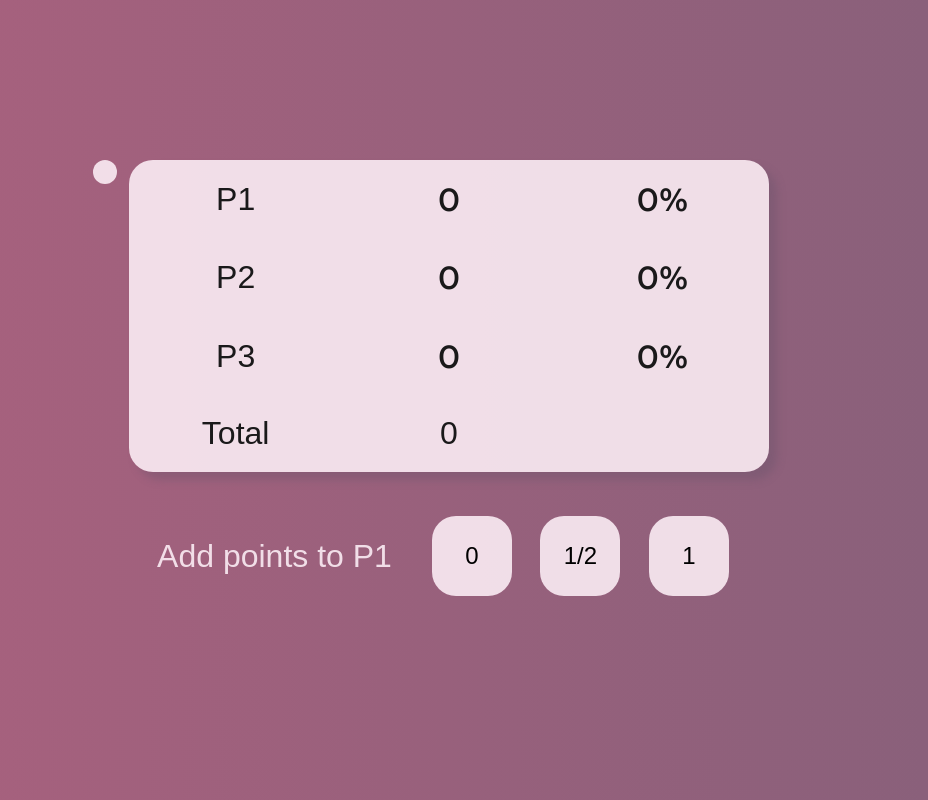
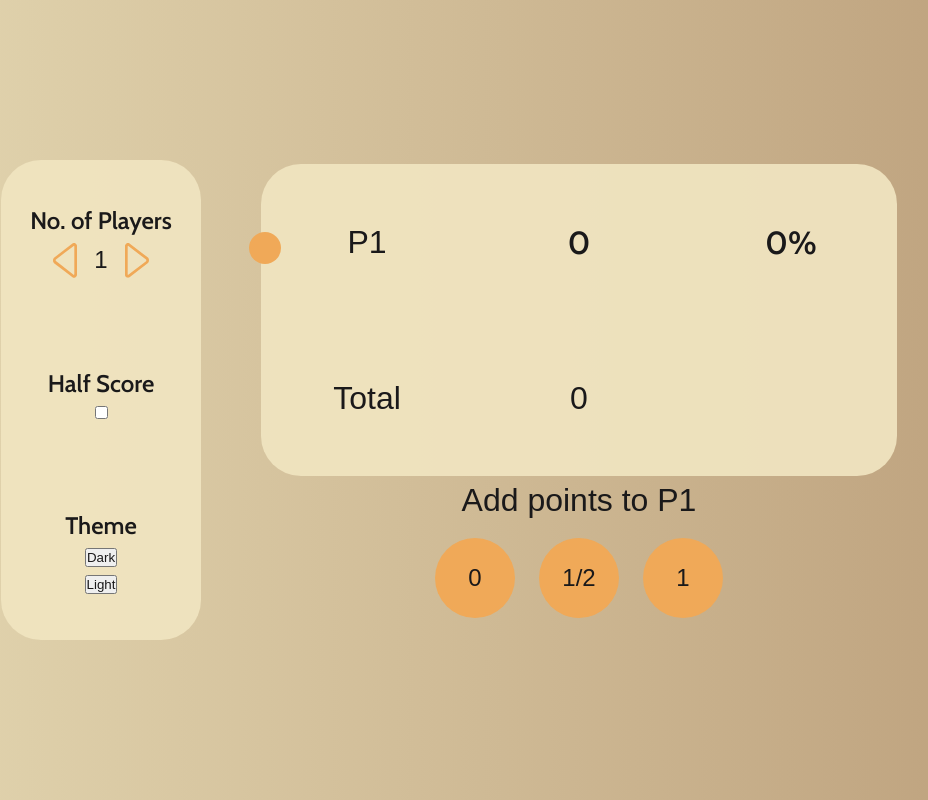
Before and after one commit to vfrtist/score_keeper, a plain HTML site: page index.html in a window 1280 px wide. Shown: the whole page, without its empty margins (191-1119 px from the left). Drawn offline with nearby package versions, Linux system fonts and the light colour scheme; a web font is replaced by a local one.

Commit message:
styling and function updates

```diff
--- a/app.css
+++ b/app.css
@@ -1,11 +1,11 @@
 :root {
     --font-color: rgb(26, 25, 26);
-    --foreground: #fceef5e3;
-    --background: linear-gradient(90deg, rgba(171, 97, 126, 1) 0%, rgb(133, 96, 122) 100%);
+    --foreground: #f0e5c0ee;
+    --background: linear-gradient(90deg, rgb(229 217 179) 0%, rgb(187 158 122) 100%);
     --shadow: #68516b5e;
-    --title: #fceef5;
-    --accent: #f688e1;
-    --light-accent: #ffd0e2d1;
+    --accent: #f0a958;
+    --action: #f7df5b;
+    --title: #af8340;
     --inactive: #d6c5cb88;
     --currentPlayer: 0;
 }
@@ -16,19 +16,27 @@
     font-family: "Protest Strike", sans-serif;
     font-weight: 300;
     box-sizing: border-box;
+    color: var(--font-color);
 }
 
 li {
     list-style-type: none;
 }
 
-main {
+body {
     width: 100dvw;
     height: 100dvh;
-    background: var(--background);
     color: var(--font-color);
     box-sizing: border-box;
-    padding: 20dvh 25%;
+    padding: 20dvh 15%;
+    background: var(--background);
+}
+
+#center {
+    display: grid;
+    grid-template-columns: 200px 1fr;
+    gap: 60px;
+    height: 100%;
 }
 
 .vertical {
@@ -47,12 +55,15 @@ main {
     box-sizing: border-box;
 }
 
+.card {
+    background: var(--foreground);
+    border-radius: 40px;
+    width: 100%;
+}
+
 .upper {
-    height: 65dvh;
-    background: var(--foreground);
-    border-radius: 24px;
+    height: 65%;
     font-size: 24pt;
-    box-shadow: 8px 8px 8px var(--shadow);
     position: relative;
 }
 
@@ -64,34 +75,54 @@ main {
 }
 
 .player {
-    /* border-bottom: 1px solid var(--shadow); */
     outline: none;
     position: relative;
 }
 
 .player:focus {
     background: linear-gradient(0deg, var(--accent) 0% 2px, rgba(255, 255, 255, 0) 2px);
-    /* border-bottom: 2px solid var(--accent); */
 }
 
 .indicator {
     position: absolute;
-    left: -36px;
-    width: 24px;
+    left: -12px;
+    width: 32px;
     border-radius: 50%;
     aspect-ratio: 1/1;
-    background: var(--foreground);
-    top: var(--currentPlayer);
+    background: var(--accent);
+    top: calc(var(--currentPlayer) + .5rem);
     transition: top .2s ease;
 }
 
+.icon {
+    fill: var(--accent);
+    width: 24px;
+}
+
+#playerUp {
+    rotate: 180deg;
+}
+
+#playerCount {
+    width: 32px;
+    text-align: center;
+    font-size: 18pt;
+    border: none;
+    background: none;
+    outline: none;
+}
+
+#playerCounter {
+    gap: 8px;
+}
+
 .lower {
-    height: 35dvh;
+    height: 20dvh;
     justify-content: space-evenly;
 }
 
 #currentPlayer {
-    color: var(--foreground);
+    /* color: var(--font-color); */
     font-size: 24pt;
 }
 
@@ -101,14 +132,16 @@ main {
     font-size: 18pt;
     width: 80px;
     border-radius: 24px;
+    border-radius: 50%;
     aspect-ratio: 1/1;
     border: none;
-    transition: all .2s;
-    background: var(--foreground);
+    transition: outline .1s;
+    background: var(--accent);
+    outline: 0px solid var(--action);
 }
 
 button:hover {
-    outline: 4px solid var(--accent);
+    outline: 4px solid var(--action);
 }
 
 .hidden {
@@ -129,3 +162,15 @@ button:hover {
 .hidden {
     display: none !important;
 }
+
+#settings {
+    width: 100%;
+    height: 100%;
+    font-size: 18pt;
+    justify-content: space-around;
+    align-items: center;
+}
+
+#settings>div {
+    gap: 8px;
+}
--- a/app.js
+++ b/app.js
@@ -1,7 +1,10 @@
-const playerGrid = document.querySelector('#player_grid')
+const playerGrid = document.querySelector('#playerGrid')
 const total = document.querySelector('#total')
 const scoreForm = document.querySelector('#score')
 const currentPlayer = document.querySelector('#currentPlayer')
+const playerCount = document.querySelector('#playerCount')
+const up = document.querySelector('#playerUp')
+const down = document.querySelector('#playerDown')
 
 function make(item) { return document.createElement(item.toString()) }
 
@@ -50,16 +53,22 @@ class ScoreBoard {
         this.players = []
         this.currentPlayer = 0;
         this.gameTotal = 0;
+        this.add_player()
     }
 
     add_player() { this.players.push(new Player('P' + (this.players.length + 1))) }
-    remove_player(player) { this.players.pop(player) }
+    remove_player() {
+        const player = this.players.pop()
+        player.display.previousElementSibling.remove()
+        player.display.remove()
+        player.percent.remove()
+    }
     add_score(value) {
         this.round_total()
         this.player.update_score(value)
         this.currentPlayer = (this.currentPlayer + 1) % this.players.length
         currentPlayer.innerText = 'Add points to ' + this.player.name
-        document.querySelector(':root').style.setProperty('--currentPlayer', this.player.display.offsetTop + 'px')
+        this.move_indicator()
     }
 
     get player() {
@@ -74,20 +83,40 @@ class ScoreBoard {
             score.innerText = this.gameTotal
         }
     }
+
+    move_indicator() {
+        document.querySelector(':root').style.setProperty('--currentPlayer', this.player.display.offsetTop + 'px')
+    }
 }
 
 const board = new ScoreBoard()
 
-for (let i = 0; i < 3; i++) {
-    board.add_player()
-}
 const indicator = make('div')
 indicator.classList.add('indicator')
 playerGrid.append(indicator)
-board.player
+board.move_indicator()
 
 scoreForm.addEventListener('submit', (e) => {
     e.preventDefault()
     let score = e.submitter.value
     board.add_score(score)
 })
+
+playerCount.addEventListener('change', (e) => {
+    const changeTo = e.target.value
+    if (0 < changeTo && changeTo < 6) {
+        while (board.players.length != e.target.value) {
+            board.players.length > e.target.value ? board.remove_player() : board.add_player()
+        }
+    }
+})
+
+up.addEventListener('click', (e) => {
+    playerCount.value = parseInt(playerCount.value) + 1
+    board.add_player()
+})
+
+down.addEventListener('click', (e) => {
+    playerCount.value = parseInt(playerCount.value) - 1
+    board.remove_player()
+})
--- a/index.html
+++ b/index.html
@@ -17,20 +17,53 @@
 </head>
 
 <body>
+    <div id="center">
+        <aside id="settings" class="vertical container card cabin">
+            <div class="vertical container">
+                <div class="cabin">No. of Players</div>
+                <div class="horizontal container" id="playerCounter">
+                    <svg data-value="Undo" xmlns="http://www.w3.org/2000/svg" class="icon" viewBox="0 0 17.9 25.9"
+                        id="playerDown">
+                        <path
+                            d="M15.7,25.9c-0.4,0-0.9-0.1-1.2-0.4L1,15.2c-0.6-0.5-1-1.3-1-2.2s0.4-1.7,1-2.2L14.5,0.4
+                c0.6-0.5,1.4-0.6,2.1-0.2c0.8,0.4,1.4,1.4,1.4,2.5v20.5c0,1.1-0.5,2-1.4,2.5C16.3,25.8,16,25.9,15.7,25.9z M15.7,2L2.2,12.3
+                C2.1,12.4,2,12.6,2,12.9s0.1,0.5,0.2,0.6l13.4,10.3c0,0,0,0,0,0c0.1,0,0.3-0.2,0.3-0.6V2.7C15.9,2.2,15.7,2,15.7,2z" />
+                    </svg>
+                    <input type="text" name="playerCount" id="playerCount" value="1" aria-label="Count of Players">
+                    <svg data-value="Redo" xmlns="http://www.w3.org/2000/svg" class="icon" viewBox="0 0 17.9 25.9"
+                        id="playerUp">
+                        <path
+                            d="M15.7,25.9c-0.4,0-0.9-0.1-1.2-0.4L1,15.2c-0.6-0.5-1-1.3-1-2.2s0.4-1.7,1-2.2L14.5,0.4
+                c0.6-0.5,1.4-0.6,2.1-0.2c0.8,0.4,1.4,1.4,1.4,2.5v20.5c0,1.1-0.5,2-1.4,2.5C16.3,25.8,16,25.9,15.7,25.9z M15.7,2L2.2,12.3
+                C2.1,12.4,2,12.6,2,12.9s0.1,0.5,0.2,0.6l13.4,10.3c0,0,0,0,0,0c0.1,0,0.3-0.2,0.3-0.6V2.7C15.9,2.2,15.7,2,15.7,2z" />
+                    </svg>
+                </div>
+            </div>
+            <div class="vertical container">
+                <div class="cabin">Half Score</div>
+                <input type="checkbox" name="half" id="half">
+            </div>
+            <div class="vertical container">
+                <div class="cabin">Theme</div>
+                <button type="button">Dark</button>
+                <button type="button">Light</button>
+            </div>
+        </aside>
         <main class="vertical container">
-        <div class="upper grid" id="player_grid">
+            <div class="upper grid card" id="playerGrid">
                 <span id="total">Total</span>
                 <span>0</span>
             </div>
-        <div class="lower horizontal container">
+            <div class="lower vertical container">
                 <span id="currentPlayer">Add points to P1</span>
-            <form id="score">
+                <form id="score" class="horizontal container">
                     <button type="submit" value=0>0</button>
                     <button type="submit" value=.5>1/2</button>
                     <button type="submit" value=1>1</button>
                 </form>
             </div>
         </main>
+    </div>
     <script src="app.js"></script>
 </body>
 
```
Lines whose indentation alone changed are shown as unchanged.
